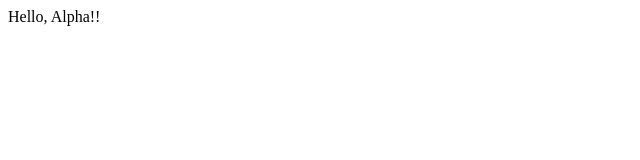
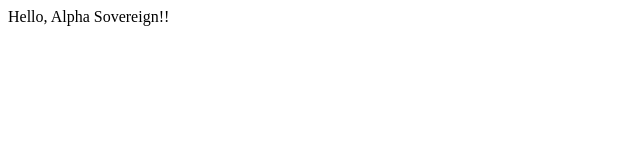
Before and after one commit to asperumalla/workbench, a plain HTML site: page index.html in a window 1280 px wide. Shown: the full height of the page, 0-640 px from the left. Drawn offline with Linux system fonts and the light colour scheme.

Commit message:
Second message

```diff
--- a/index.html
+++ b/index.html
@@ -1,5 +1,5 @@
 <html>
     <body>
-        Hello, Alpha!!
+        Hello, Alpha Sovereign!!
     </body>
 </html>
```
